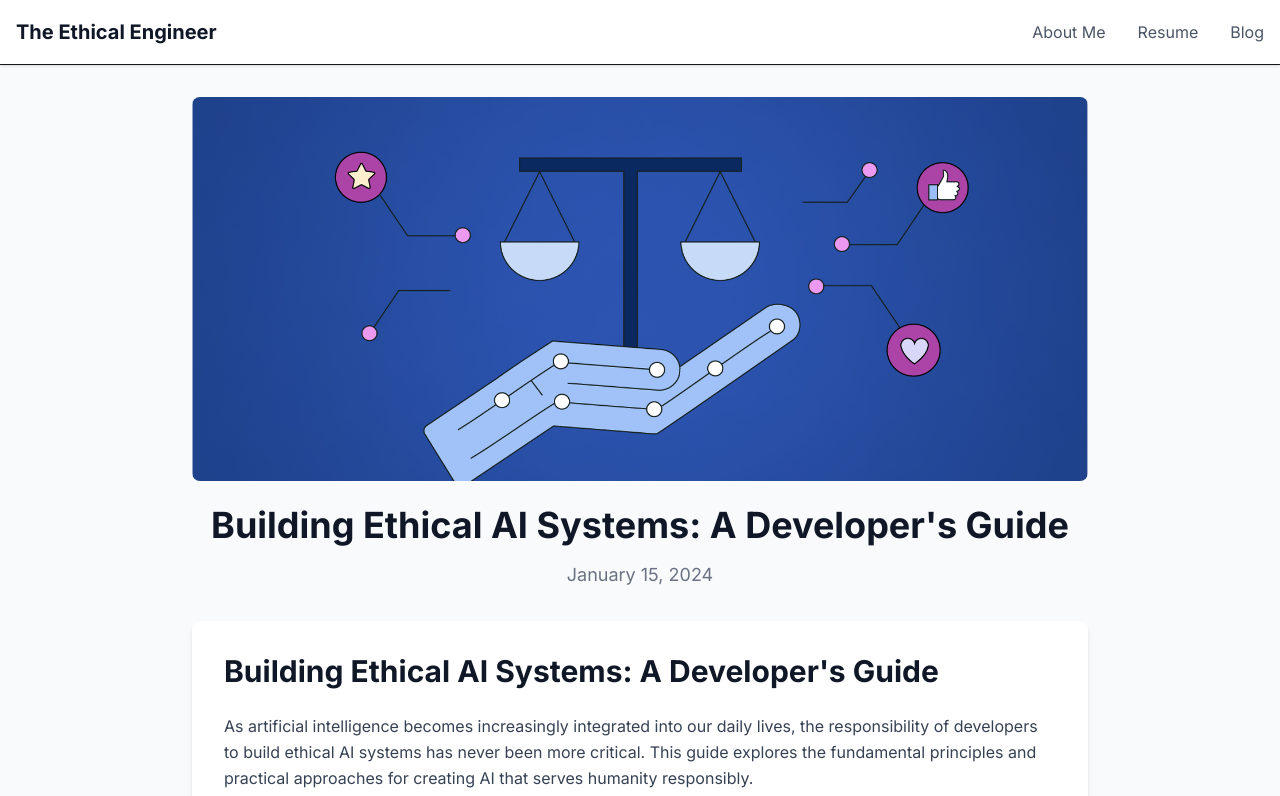
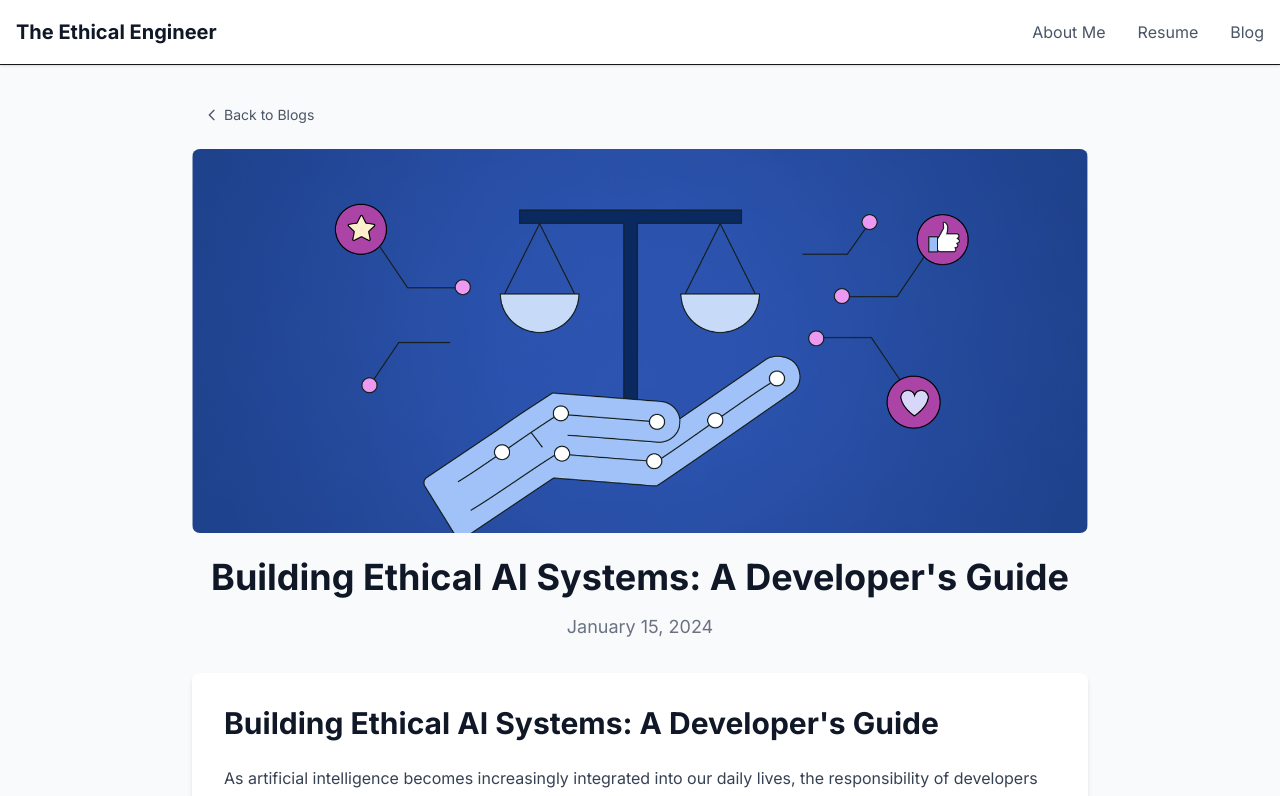
Before and after one commit to Ayush-Gala/ethical-engineer, a Next.js app: page /blog/ethical-ai-development in a window 1280 px wide. Shown: the top 796 px of the page. Built offline with nearby package versions, Linux system fonts and the light colour scheme.

Commit message:
added back button to improve navigation from blog pages

```diff
--- a/src/app/blog/[slug]/page.tsx
+++ b/src/app/blog/[slug]/page.tsx
@@ -1,5 +1,6 @@
 import { notFound } from 'next/navigation';
 import Image from 'next/image';
+import Link from 'next/link';
 import { format } from 'date-fns';
 import ReactMarkdown from 'react-markdown';
 import { getBlogPostBySlug, getAllBlogSlugs } from '@/lib/blog';
@@ -18,7 +19,8 @@ export async function generateStaticParams() {
 }
 
 export default async function BlogPostPage({ params }: BlogPostPageProps) {
-  const post = getBlogPostBySlug(await params.slug);
+  const resolvedParams = await params;
+  const post = getBlogPostBySlug(resolvedParams.slug);
 
   if (!post) {
     notFound();
@@ -26,6 +28,25 @@ export default async function BlogPostPage({ params }: BlogPostPageProps) {
 
   return (
     <article className="max-w-4xl mx-auto">
+      {/* Back Button */}
+      <div className="mb-4">
+        <Link
+          href="/"
+          className="inline-flex items-center px-3 py-2 text-sm text-gray-600 hover:text-gray-900 hover:bg-gray-100 rounded-lg transition-colors group w-fit"
+          aria-label="Back to blog list"
+        >
+          <svg
+            className="w-4 h-4 mr-1 group-hover:-translate-x-1 transition-transform flex-shrink-0"
+            fill="none"
+            stroke="currentColor"
+            viewBox="0 0 24 24"
+          >
+            <path strokeLinecap="round" strokeLinejoin="round" strokeWidth={2} d="M15 19l-7-7 7-7" />
+          </svg>
+          <span>Back to Blogs</span>
+        </Link>
+      </div>
+
       {/* Header */}
       <header className="mb-8">
         <div className="relative h-64 md:h-96 w-full rounded-lg overflow-hidden mb-6">
```
